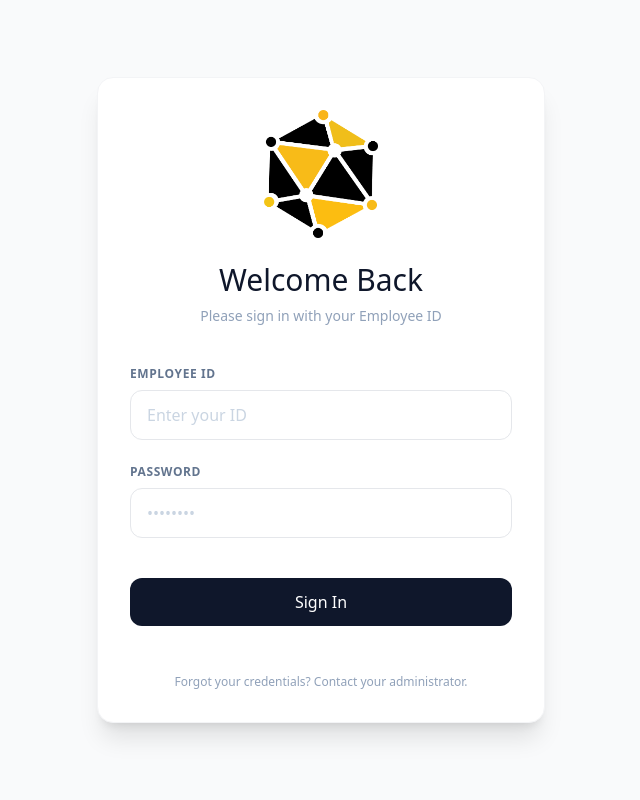
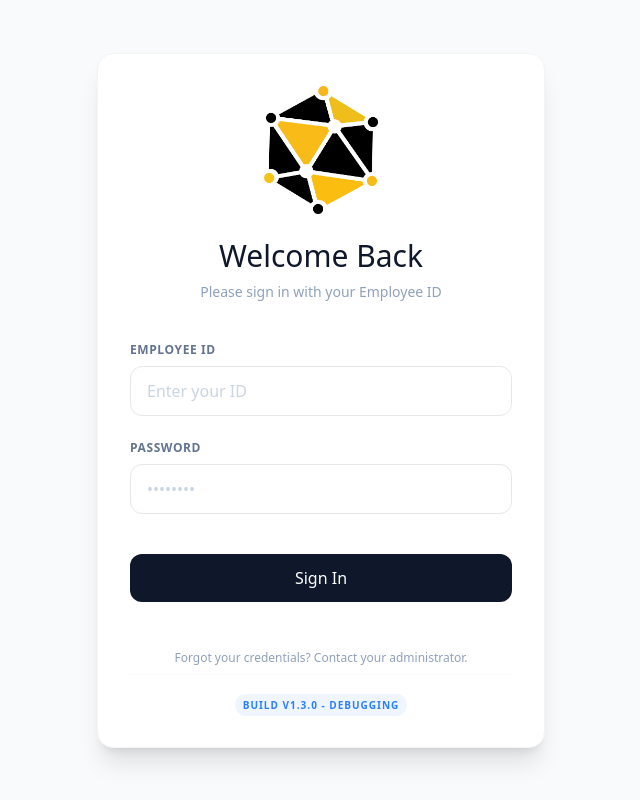
Before and after one commit to a1gato/Argato, a React (Vite) app: page / in a window 1280 px wide. Shown: the whole page, without its empty margins (319-959 px from the left). Built offline with nearby package versions, Linux system fonts and the light colour scheme; no server answers; the database is empty.

Commit message:
chore: add version indicator to login page

```diff
--- a/src/components/LoginPage.tsx
+++ b/src/components/LoginPage.tsx
@@ -80,10 +80,15 @@ export const LoginPage: React.FC = () => {
                         {isLoading ? 'Signing in...' : 'Sign In'}
                     </button>
 
-                    <div className="text-center mt-6">
+                    <div className="text-center mt-6 space-y-2">
                         <p className="text-xs text-slate-400">
                             Forgot your credentials? Contact your administrator.
                         </p>
+                        <div className="pt-4 border-t border-slate-50">
+                            <span className="text-[10px] font-bold text-blue-500 bg-blue-50 px-2 py-1 rounded-full uppercase tracking-widest">
+                                Build v1.3.0 - DEBUGGING
+                            </span>
+                        </div>
                     </div>
                 </form>
             </div>
```
